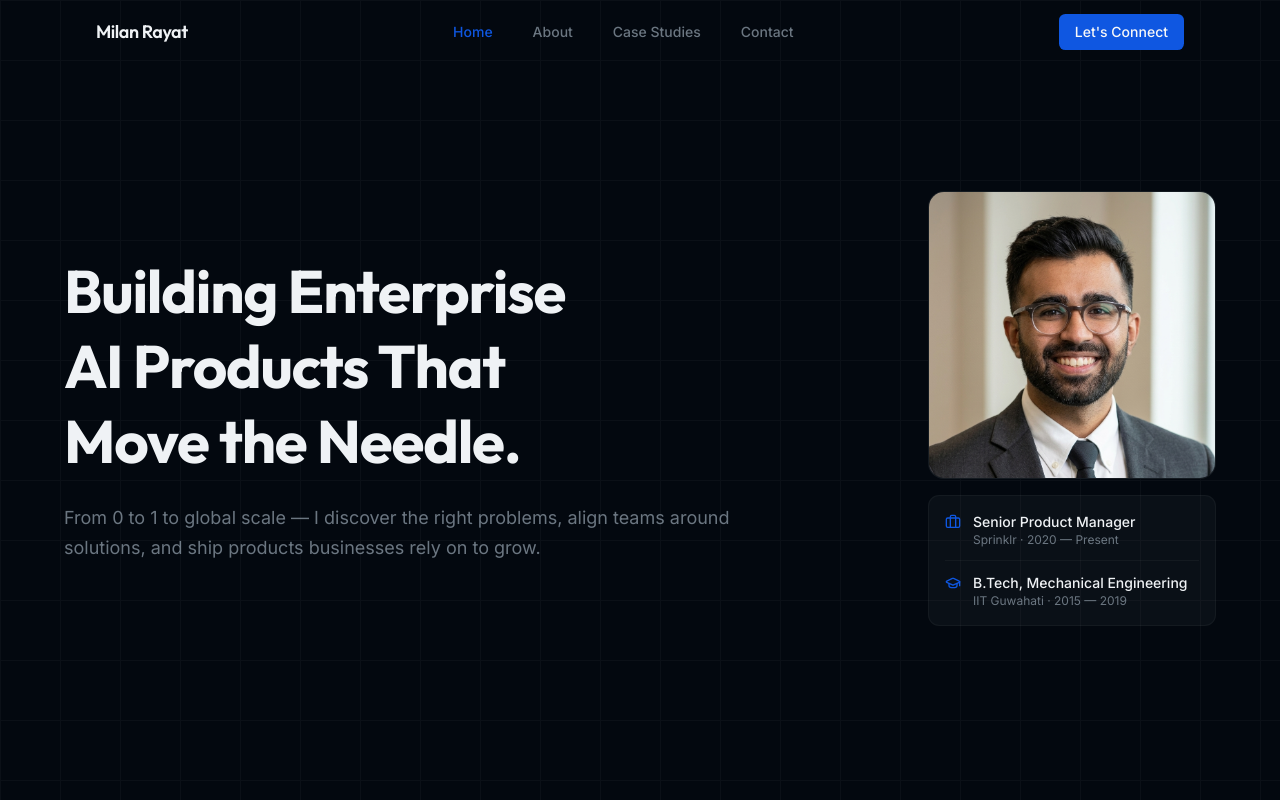
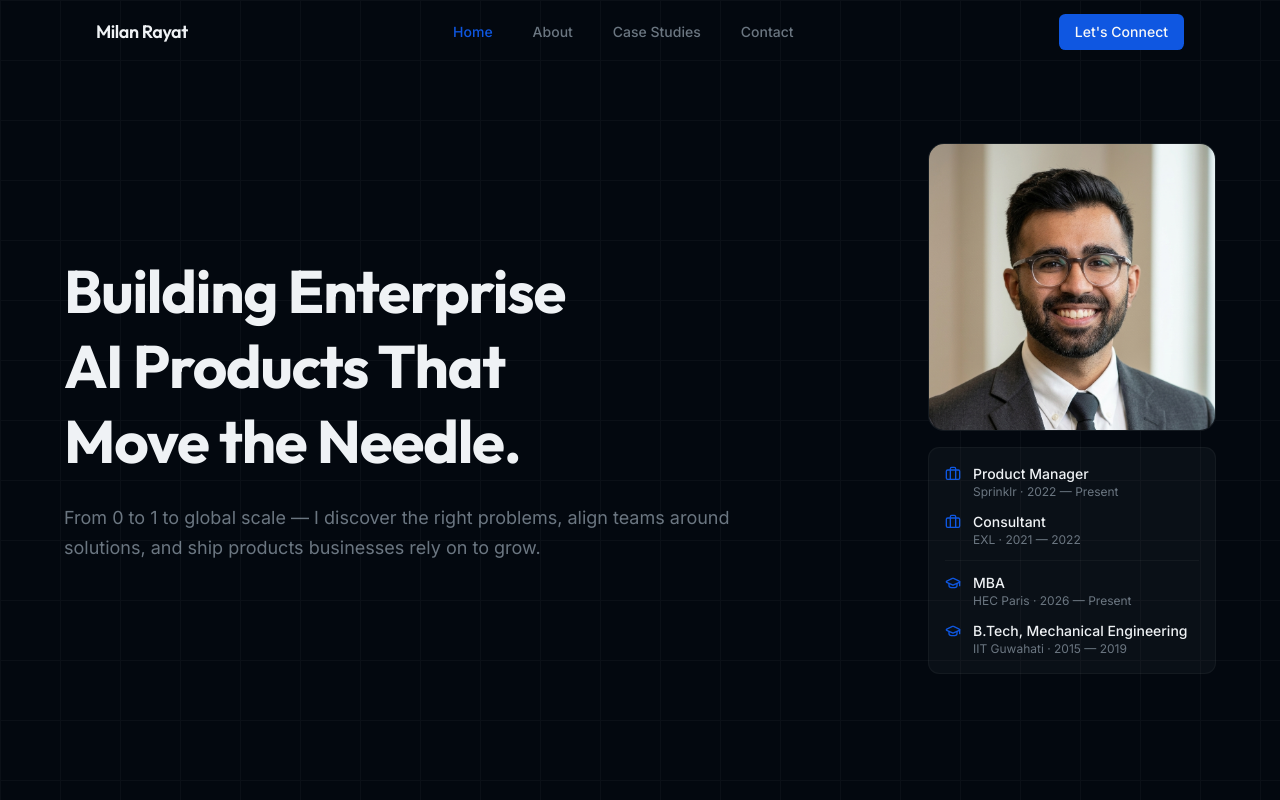
Before and after one commit to milanrayat/milan.rayat, a Next.js app: page / in a window 1280 px wide. Shown: the top 800 px of the page. Built offline with nearby package versions, Linux system fonts and the light colour scheme.

Commit message:
Update snapshot card: title, dates, add EXL and HEC Paris MBA

```diff
--- a/app/page.tsx
+++ b/app/page.tsx
@@ -137,11 +137,25 @@ export default async function HomePage() {
                   <div className="flex items-start gap-3">
                     <Briefcase size={16} className="text-accent mt-0.5 shrink-0" aria-hidden="true" />
                     <div>
-                      <p className="text-sm font-medium text-foreground">Senior Product Manager</p>
-                      <p className="text-xs text-muted-foreground">Sprinklr &middot; 2020 — Present</p>
+                      <p className="text-sm font-medium text-foreground">Product Manager</p>
+                      <p className="text-xs text-muted-foreground">Sprinklr &middot; 2022 — Present</p>
+                    </div>
+                  </div>
+                  <div className="flex items-start gap-3">
+                    <Briefcase size={16} className="text-accent mt-0.5 shrink-0" aria-hidden="true" />
+                    <div>
+                      <p className="text-sm font-medium text-foreground">Consultant</p>
+                      <p className="text-xs text-muted-foreground">EXL &middot; 2021 — 2022</p>
                     </div>
                   </div>
                   <div className="h-px bg-border/50" aria-hidden="true" />
+                  <div className="flex items-start gap-3">
+                    <GraduationCap size={16} className="text-accent mt-0.5 shrink-0" aria-hidden="true" />
+                    <div>
+                      <p className="text-sm font-medium text-foreground">MBA</p>
+                      <p className="text-xs text-muted-foreground">HEC Paris &middot; 2026 — Present</p>
+                    </div>
+                  </div>
                   <div className="flex items-start gap-3">
                     <GraduationCap size={16} className="text-accent mt-0.5 shrink-0" aria-hidden="true" />
                     <div>
```
